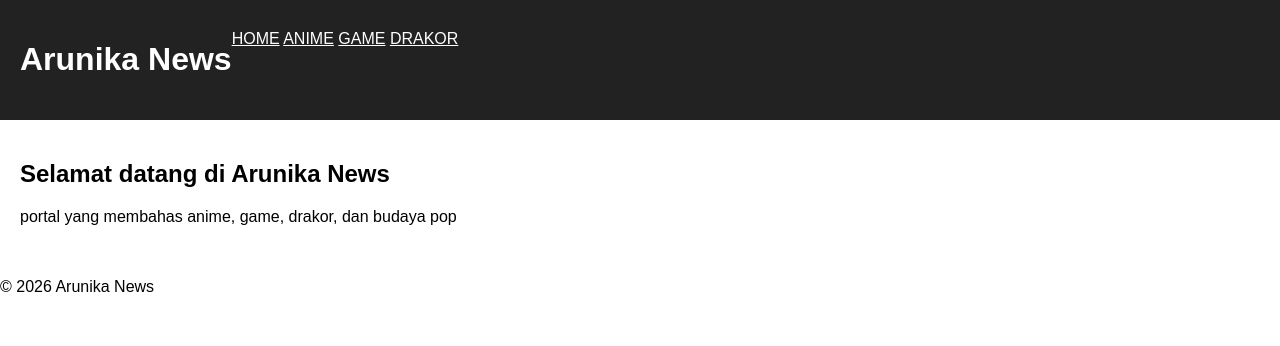
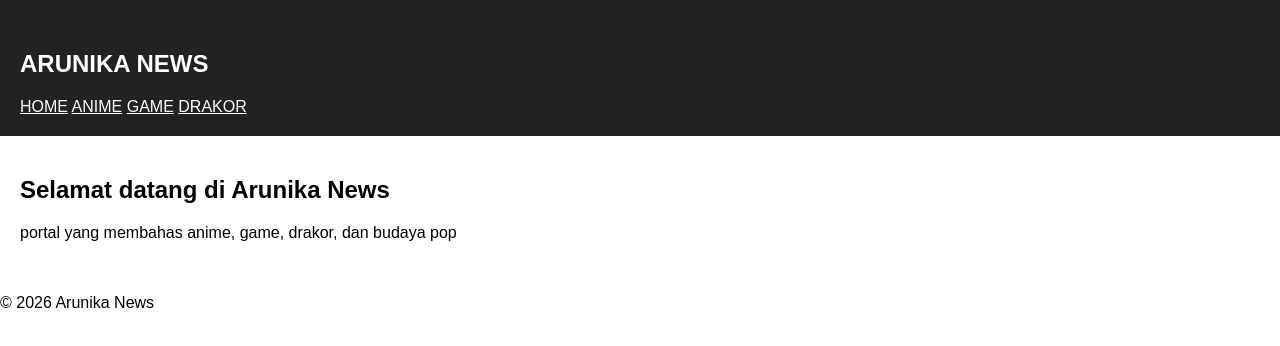
Before and after one commit to Arunika-News/Arunika-news.github.io, a plain HTML site: page index.html in a window 1280 px wide. Drawn offline with Linux system fonts and the light colour scheme.

Commit message:
Update index.html

```diff
--- a/index.html
+++ b/index.html
@@ -8,8 +8,8 @@
 </head>
 <body>
     <header>
-        <h1>Arunika News</h1>
         <nav>
+            <h1>ARUNIKA NEWS</h1>
             <a href="#">HOME</a>
             <a href="#">ANIME</a>
             <a href="#">GAME</a>
```
